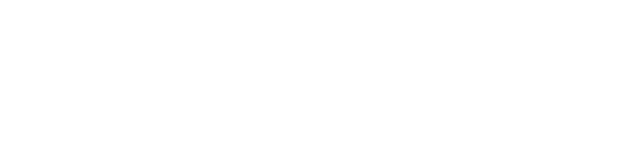
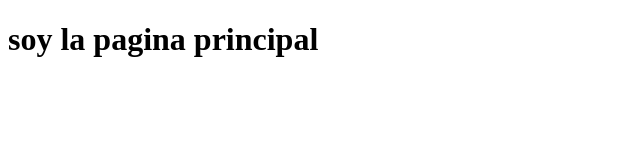
Before and after one commit to Jeniffer-Rosales/clase_camada_6, a plain HTML site: page index.html in a window 1280 px wide. Shown: the whole page, without its empty margins (0-640 px from the left). Drawn offline with Linux system fonts and the light colour scheme.

Commit message:
mis cambios

```diff
--- a/index.html
+++ b/index.html
@@ -7,6 +7,11 @@
   <title>soy un pagina web</title>
 </head>
 <body>
+  <header>
+    <h1>
+      soy la pagina principal
+    </h1>
+  </header>
 
 </body>
 </html>
```
Also changed, not shown: prueba.html (added, +15 -0 lines), prueba.txt (deleted).
